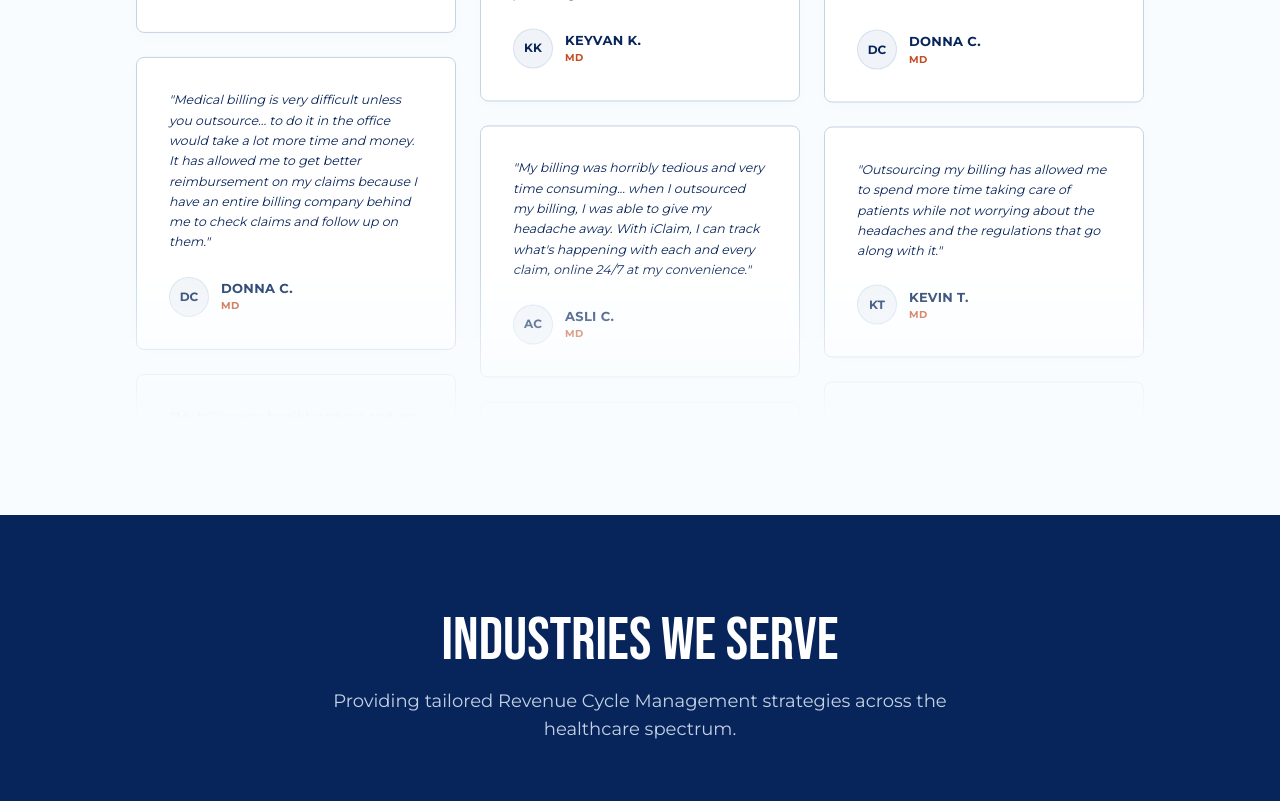
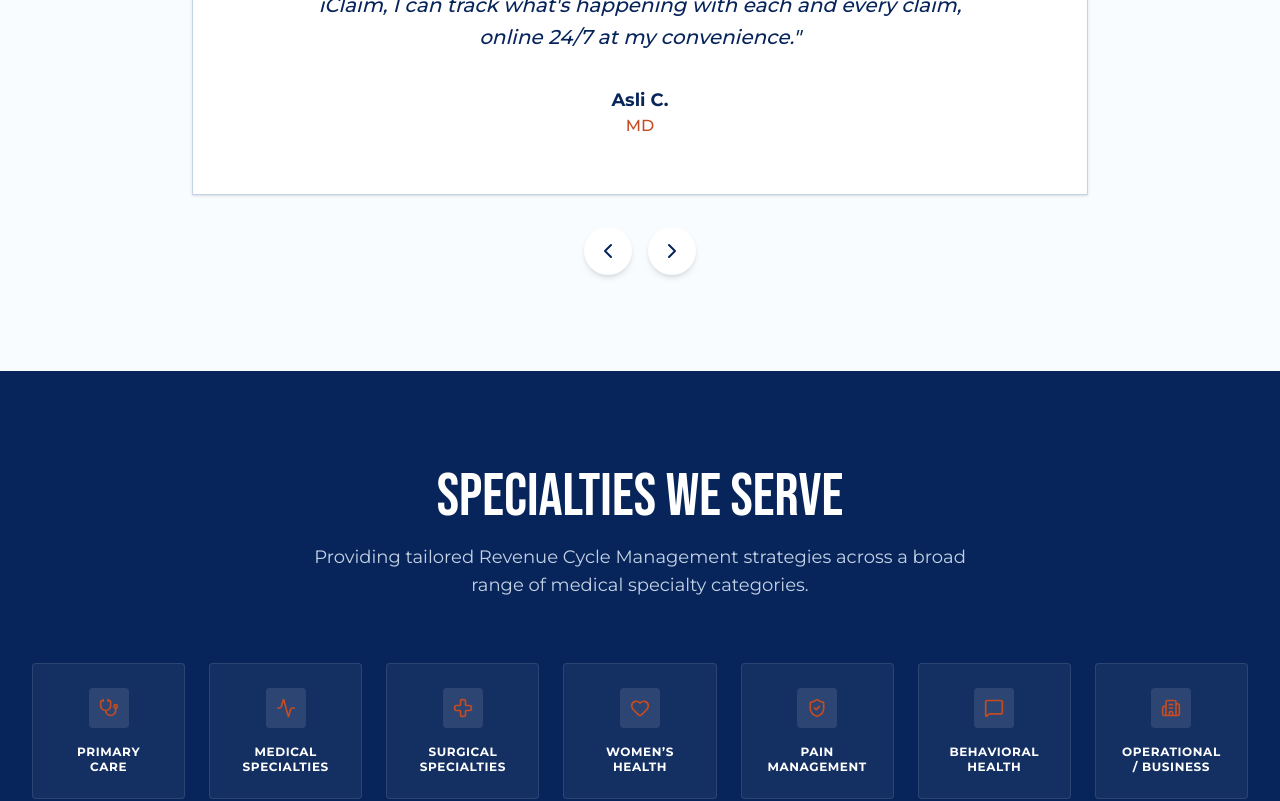
Before and after one commit to alaoM/wwwiexpertrcmcom-, a Next.js app: page / in a window 1280 px wide. Shown: the part 4500-5301 px from the top of the page. Built offline with nearby package versions, Linux system fonts and the light colour scheme.

Commit message:
Clients's content added, cloudflare configuration also added

```diff
--- a/app/about/AboutClient.tsx
+++ b/app/about/AboutClient.tsx
@@ -11,34 +11,39 @@ import {
 
 const industriesWithSpecialties = [
   {
-    name: 'Hospitals',
-    icon: Building2,
-    specialties: ['Anesthesiology', 'Surgery', 'Cardiology', 'Neurology', 'Orthopedics', 'Pain Management', 'Multi-specialists']
+    name: "Primary Care",
+    icon: Stethoscope,
+    specialties: ["Family Practice", "Internal Medicine", "Primary Care", "Nurse Practitioner"]
   },
   {
-    name: 'Clinics',
-    icon: Stethoscope,
-    specialties: ['Family Practice', 'Internal Medicine', 'Primary Care', 'Dermatology', 'Nurse Practitioner', 'Mental Behavior Health']
+    name: "Medical Specialties",
+    icon: Activity,
+    specialties: ["Cardiology", "Nephrology", "Neurology", "Dermatology"]
   },
   {
-    name: 'Physician Groups',
-    icon: Users,
-    specialties: ['Family Practice', 'Primary Care', 'Internal Medicine', 'Nurse Practitioner', 'Start up practices', 'Multi-specialists']
+    name: "Surgical Specialties",
+    icon: Cross,
+    specialties: ["Orthopedics", "Surgery", "Ob/Gyn"]
   },
   {
-    name: 'Specialty Practices',
-    icon: Microchip,
-    specialties: ['Cardiology', 'Nephrology', 'Neurology', 'Ob/Gyn', 'Dermatology', 'Orthopedics', 'Pain Management', 'Surgery', 'Mental Behavior Health', 'Reproductive Medicine', 'Anesthesiology']
+    name: "Women’s Health",
+    icon: Heart,
+    specialties: ["Ob/Gyn", "Reproductive Medicine"]
   },
   {
-    name: 'Healthcare Networks',
-    icon: Network,
-    specialties: ['Multi-specialists', 'Primary Care', 'Family Practice', 'Internal Medicine', 'Cardiology', 'Neurology']
+    name: "Pain Management",
+    icon: ShieldCheck,
+    specialties: ["Pain Management"]
   },
   {
-    name: 'Ambulatory Centers',
-    icon: Cross,
-    specialties: ['Surgery', 'Pain Management', 'Anesthesiology', 'Orthopedics']
+    name: "Behavioral Health",
+    icon: MessageSquare,
+    specialties: ["Behavioral Health"]
+  },
+  {
+    name: "Operational / Business",
+    icon: Building2,
+    specialties: ["Start-Up Practices"]
   }
 ];
 
@@ -316,10 +321,10 @@ const AboutClient = () => {
           <div className="text-center max-w-3xl mx-auto mb-16">
             <span className="text-brand-orange font-bold uppercase tracking-widest text-xs">Expertise Areas</span>
             <h2 className="font-bebas text-5xl md:text-6xl mb-4 tracking-wide">
-              INDUSTRIES WE SERVE
+              SPECIALTIES WE SERVE
             </h2>
             <p className="text-brand-light text-base max-w-2xl mx-auto">
-              Select an industry below to dynamically explore our specialized RCM and medical billing service specialties.
+              Select a specialty category below to dynamically explore our specialized RCM and medical billing service specialties.
             </p>
           </div>
 
--- a/app/components/Industries.tsx
+++ b/app/components/Industries.tsx
@@ -1,13 +1,14 @@
 'use client';
-import { Building2, Stethoscope, Users, Microchip, Network, Cross } from 'lucide-react';
+import { Stethoscope, Activity, Cross, Heart, ShieldCheck, MessageSquare, Building2 } from 'lucide-react';
 
 const industries = [
-    { icon: <Building2 />, name: 'Hospitals' },
-    { icon: <Stethoscope />, name: 'Clinics' },
-    { icon: <Users />, name: 'Physician Groups' },
-    { icon: <Microchip />, name: 'Specialty Practices' },
-    { icon: <Network />, name: 'Healthcare Networks' },
-    { icon: <Cross />, name: 'Ambulatory Centers' },
+    { icon: <Stethoscope className="w-5 h-5 text-brand-orange" />, name: 'Primary Care' },
+    { icon: <Activity className="w-5 h-5 text-brand-orange" />, name: 'Medical Specialties' },
+    { icon: <Cross className="w-5 h-5 text-brand-orange" />, name: 'Surgical Specialties' },
+    { icon: <Heart className="w-5 h-5 text-brand-orange" />, name: 'Women’s Health' },
+    { icon: <ShieldCheck className="w-5 h-5 text-brand-orange" />, name: 'Pain Management' },
+    { icon: <MessageSquare className="w-5 h-5 text-brand-orange" />, name: 'Behavioral Health' },
+    { icon: <Building2 className="w-5 h-5 text-brand-orange" />, name: 'Operational / Business' },
 ];
 
 const Industries = () => {
@@ -16,23 +17,23 @@ const Industries = () => {
             <div className="max-w-7xl mx-auto px-4 sm:px-6 lg:px-8">
                 <div className="text-center mb-16">
                     <h2 className="font-bebas text-5xl md:text-6xl mb-4">
-                        INDUSTRIES WE SERVE
+                        SPECIALTIES WE SERVE
                     </h2>
                     <p className="text-brand-light text-lg max-w-2xl mx-auto">
-                        Providing tailored Revenue Cycle Management strategies across the healthcare spectrum.
+                        Providing tailored Revenue Cycle Management strategies across a broad range of medical specialty categories.
                     </p>
                 </div>
 
-                <div className="grid grid-cols-2 md:grid-cols-3 lg:grid-cols-6 gap-6">
+                <div className="grid grid-cols-2 md:grid-cols-4 lg:grid-cols-7 gap-6 justify-center">
                     {industries.map((ind, idx) => (
                         <div
                             key={idx}
-                            className="bg-white/5 border border-white/10 rounded-[4px] p-6 text-center hover:bg-brand-orange hover:border-brand-orange transition-all duration-300 cursor-pointer"
+                            className="bg-white/5 border border-white/10 rounded-[4px] p-6 text-center hover:bg-brand-orange hover:border-brand-orange transition-all duration-300 cursor-pointer flex flex-col justify-between"
                         >
                             <div className="w-10 h-10 mx-auto bg-white/10 rounded-[4px] flex items-center justify-center mb-4 text-white">
                                 {ind.icon}
                             </div>
-                            <h4 className="font-bold text-[12px] uppercase tracking-wider">{ind.name}</h4>
+                            <h4 className="font-bold text-[12px] uppercase tracking-wider leading-tight mt-auto">{ind.name}</h4>
                         </div>
                     ))}
                 </div>
--- a/app/components/Testimonials.tsx
+++ b/app/components/Testimonials.tsx
@@ -1,6 +1,7 @@
 'use client';
-import React from 'react';
-import { motion } from 'motion/react';
+import { useState } from 'react';
+import { motion, AnimatePresence } from 'motion/react';
+import { Quote, ChevronLeft, ChevronRight } from 'lucide-react';
 
 const testimonials = [
     {
@@ -34,65 +35,11 @@ const getInitials = (name: string) => {
     return name.split(' ').map(part => part[0]).join('').toUpperCase();
 };
 
-interface TestimonialItem {
-    quote: string;
-    name: string;
-    org: string;
-}
+const Testimonials = () => {
+    const [current, setCurrent] = useState(0);
 
-const TestimonialsColumn = (props: {
-  className?: string;
-  testimonials: TestimonialItem[];
-  duration?: number;
-}) => {
-  return (
-    <div className={props.className}>
-      <motion.div
-        animate={{
-          translateY: "-50%",
-        }}
-        transition={{
-          duration: props.duration || 10,
-          repeat: Infinity,
-          ease: "linear",
-          repeatType: "loop",
-        }}
-        className="flex flex-col gap-6 pb-6"
-      >
-        {[
-          ...new Array(2).fill(0).map((_, index) => (
-            <React.Fragment key={index}>
-              {props.testimonials.map(({ quote, name, org }, i) => (
-                <div
-                  className="bg-white p-8 rounded-[8px] border border-brand-light shadow-[0_4px_16px_rgba(8,37,91,0.015)] max-w-xs w-full flex flex-col justify-between hover:border-brand-orange hover:-translate-y-1.5 transition-all duration-300"
-                  key={i}
-                >
-                  <p className="text-brand-navy leading-relaxed text-[12.5px] italic mb-6">
-                    &quot;{quote}&quot;
-                  </p>
-                  <div className="flex items-center gap-3">
-                    <div className="w-10 h-10 rounded-full bg-brand-light/25 text-brand-navy flex items-center justify-center font-bold text-xs shrink-0 select-none border border-brand-light/60">
-                      {getInitials(name)}
-                    </div>
-                    <div className="flex flex-col">
-                      <div className="font-bold text-brand-navy text-[13px] uppercase tracking-wide leading-tight">{name}</div>
-                      <div className="text-[10px] text-brand-orange font-bold uppercase tracking-wider mt-0.5">{org}</div>
-                    </div>
-                  </div>
-                </div>
-              ))}
-            </React.Fragment>
-          )),
-        ]}
-      </motion.div>
-    </div>
-  );
-};
-
-const Testimonials = () => {
-    const firstColumn = [testimonials[0], testimonials[1], testimonials[2]];
-    const secondColumn = [testimonials[3], testimonials[4], testimonials[0]];
-    const thirdColumn = [testimonials[1], testimonials[2], testimonials[3]];
+    const next = () => setCurrent(current === testimonials.length - 1 ? 0 : current + 1);
+    const prev = () => setCurrent(current === 0 ? testimonials.length - 1 : current - 1);
 
     return (
         <section className="py-24 bg-brand-bg relative overflow-hidden">
@@ -103,10 +50,43 @@ const Testimonials = () => {
                     </h2>
                 </div>
 
-                <div className="flex justify-center gap-6 mt-10 [mask-image:linear-gradient(to_bottom,transparent,black_25%,black_75%,transparent)] max-h-[640px] overflow-hidden">
-                    <TestimonialsColumn testimonials={firstColumn} duration={22} />
-                    <TestimonialsColumn testimonials={secondColumn} className="hidden md:block" duration={28} />
-                    <TestimonialsColumn testimonials={thirdColumn} className="hidden lg:block" duration={24} />
+                <div className="max-w-4xl mx-auto relative">
+                    <div className="bg-white p-8 md:p-14 shadow-sm border border-brand-light relative">
+                        <Quote className="absolute top-8 left-8 w-12 h-12 text-brand-light/30" />
+
+                        <AnimatePresence mode="wait">
+                            <motion.div
+                                key={current}
+                                initial={{ opacity: 0, x: 20 }}
+                                animate={{ opacity: 1, x: 0 }}
+                                exit={{ opacity: 0, x: -20 }}
+                                transition={{ duration: 0.3 }}
+                                className="relative z-10 flex flex-col items-center text-center"
+                            >
+                                <div className="w-16 h-16 rounded-full bg-brand-light/25 text-brand-navy flex items-center justify-center font-bold text-lg select-none border border-brand-light/60 mb-6 shadow-sm">
+                                    {getInitials(testimonials[current].name)}
+                                </div>
+                                <p className="text-lg md:text-xl text-brand-navy font-medium italic mb-8 leading-relaxed max-w-2xl">
+                                    &quot;{testimonials[current].quote}&quot;
+                                </p>
+                                <div>
+                                    <h4 className="font-bold text-brand-navy text-lg">{testimonials[current].name}</h4>
+                                    <p className="text-brand-orange font-medium">{testimonials[current].org}</p>
+                                </div>
+                            </motion.div>
+                        </AnimatePresence>
+
+                    </div>
+
+                    <div className="flex justify-center gap-4 mt-8">
+                        <button onClick={prev} className="w-12 h-12 bg-white rounded-full flex items-center justify-center text-brand-navy shadow-md hover:bg-brand-navy hover:text-white transition-colors border-none cursor-pointer">
+                            <ChevronLeft />
+                        </button>
+                        <button onClick={next} className="w-12 h-12 bg-white rounded-full flex items-center justify-center text-brand-navy shadow-md hover:bg-brand-navy hover:text-white transition-colors border-none cursor-pointer">
+                            <ChevronRight />
+                        </button>
+                    </div>
+
                 </div>
             </div>
         </section>
```
Also changed, not shown: app/components/FAQ.tsx (+8 -4 lines), app/page.tsx (+16 -8 lines), package.json (+6 -3 lines), 2 other files (tests, documents, lock files or other folders).
